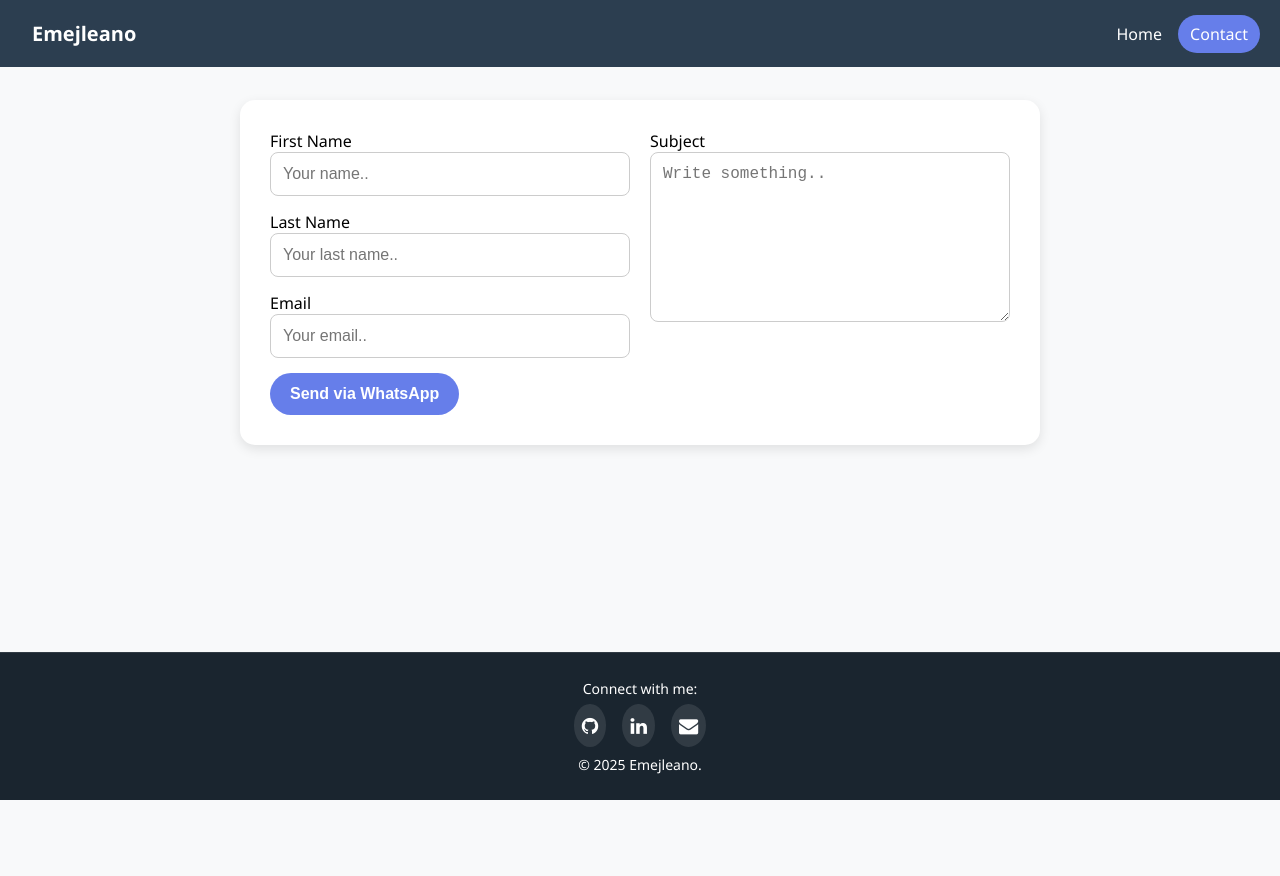
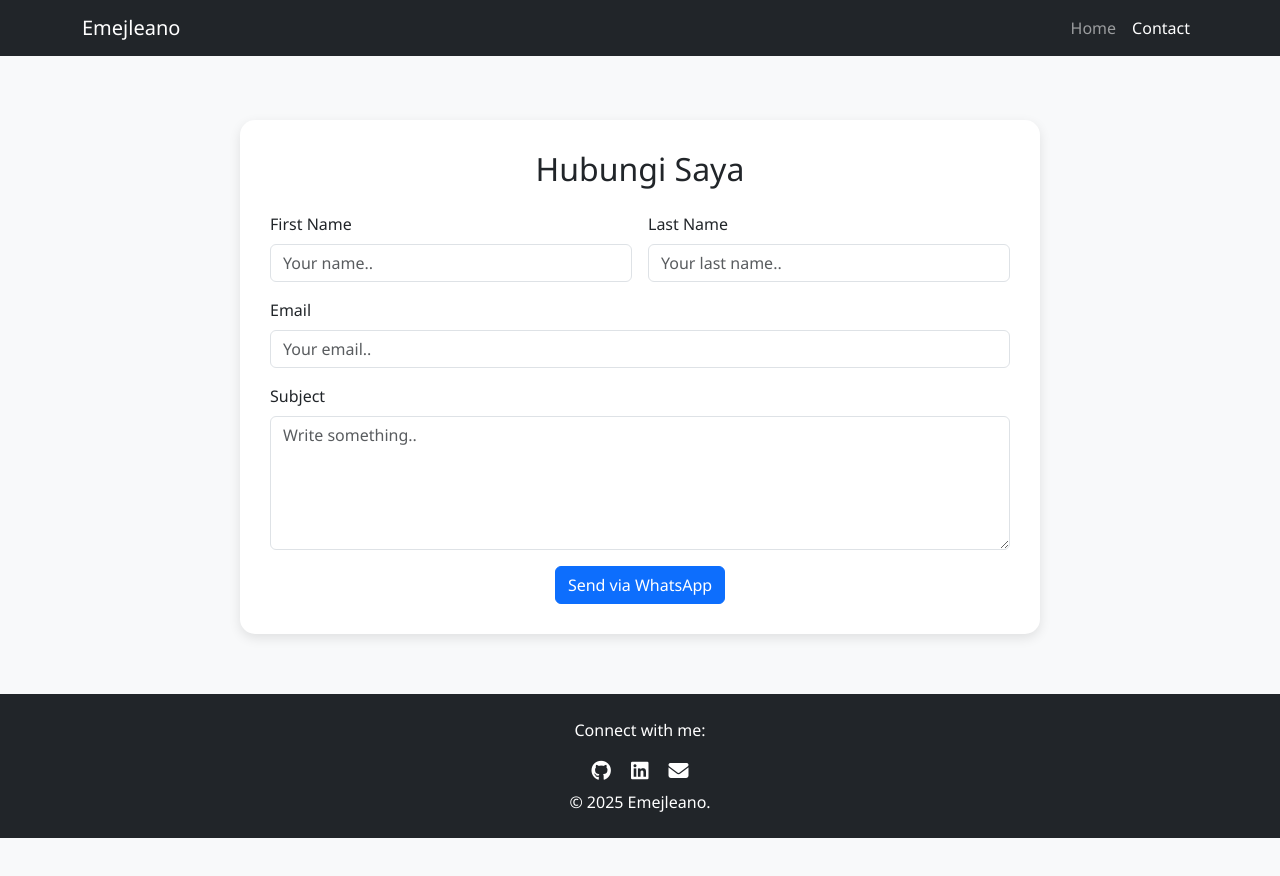
Before and after one commit to emejleano/porto, a plain HTML site: page contact.html in a window 1280 px wide. After the commit the page ends 838 px from the top, so only its background shows below. Drawn offline with nearby package versions, Linux system fonts and the light colour scheme.

Commit message:
perbaikan nav

```diff
--- a/contact.html
+++ b/contact.html
@@ -1,62 +1,76 @@
 <!DOCTYPE html>
-<html lang="en">
+<html lang="id">
 <head>
   <meta charset="UTF-8" />
-  <meta name="viewport" content="width=device-width, initial-scale=1.0" />
-  <title>Contact Me</title>
+  <meta name="viewport" content="width=device-width, initial-scale=1.0"/>
+  <title>Kontak Emejleano</title>
+  <!-- Bootstrap CSS -->
+  <link href="https://cdn.jsdelivr.net/npm/bootstrap@5.3.0/dist/css/bootstrap.min.css" rel="stylesheet">
+  <!-- Font Awesome -->
+  <link href="https://cdnjs.cloudflare.com/ajax/libs/font-awesome/6.4.0/css/all.min.css" rel="stylesheet">
+  <!-- Custom CSS -->
   <link rel="stylesheet" href="css/contact.css" />
-  <link rel="stylesheet" href="https://maxcdn.bootstrapcdn.com/font-awesome/4.5.0/css/font-awesome.min.css" />
 </head>
 <body>
 
-  <div id="navbar">
-    <a href="index.html" id="logo">
-      Emejleano
-    </a>
-    <div id="navbar-right">
-      <a href="index.html">Home</a>
-      <a class="active" href="contact.html">Contact</a>
+  <!-- Navbar -->
+  <nav class="navbar navbar-expand-lg navbar-dark bg-dark fixed-top">
+    <div class="container">
+      <a class="navbar-brand d-flex align-items-center" href="index.html">Emejleano</a>
+      <button class="navbar-toggler" type="button" data-bs-toggle="collapse" data-bs-target="#navbarNav">
+        <span class="navbar-toggler-icon"></span>
+      </button>
+      <div class="collapse navbar-collapse" id="navbarNav">
+        <ul class="navbar-nav ms-auto">
+          <li class="nav-item"><a class="nav-link" href="index.html">Home</a></li>
+          <li class="nav-item"><a class="nav-link active" href="contact.html">Contact</a></li>
+        </ul>
+      </div>
     </div>
-  </div>
+  </nav>
 
-  <main>
-    <div class="container">
-      <form onsubmit="sendMessage(event)">
-        <div class="row">
-          <div class="column">
-            <label for="fname">First Name</label>
-            <input type="text" id="fname" name="firstname" placeholder="Your name.." required />
-
-            <label for="lname">Last Name</label>
-            <input type="text" id="lname" name="lastname" placeholder="Your last name.." required />
-
-            <label for="email">Email</label>
-            <input type="email" id="email" name="email" placeholder="Your email.." required />
-          </div>
-
-          <div class="column">
-            <label for="subject">Subject</label>
-            <textarea id="subject" name="subject" placeholder="Write something.." required></textarea>
-          </div>
+  <!-- Main Content -->
+  <main class="container contact-form-container">
+    <h2 class="text-center mb-4">Hubungi Saya</h2>
+    <form onsubmit="sendMessage(event)">
+      <div class="row g-3">
+        <div class="col-md-6">
+          <label for="fname" class="form-label">First Name</label>
+          <input type="text" id="fname" name="firstname" class="form-control" placeholder="Your name.." required />
         </div>
-
-        <div class="row">
-          <input type="submit" value="Send via WhatsApp" />
+        <div class="col-md-6">
+          <label for="lname" class="form-label">Last Name</label>
+          <input type="text" id="lname" name="lastname" class="form-control" placeholder="Your last name.." required />
         </div>
-      </form>
-    </div>
+        <div class="col-12">
+          <label for="email" class="form-label">Email</label>
+          <input type="email" id="email" name="email" class="form-control" placeholder="Your email.." required />
+        </div>
+        <div class="col-12">
+          <label for="subject" class="form-label">Subject</label>
+          <textarea id="subject" name="subject" class="form-control" placeholder="Write something.." rows="5" required></textarea>
+        </div>
+        <div class="col-12 text-center">
+          <button type="submit" class="btn btn-primary">Send via WhatsApp</button>
+        </div>
+      </div>
+    </form>
   </main>
 
-  <footer>
+  <!-- Footer -->
+  <footer class="bg-dark text-white text-center py-4 mt-5">
     <p>Connect with me:</p>
-    <div class="social-icons">
-      <a href="https://github.com/emejleano" target="_blank"><i class="fa fa-github"></i></a>
-      <a href="https://www.linkedin.com/in/emejleano/" target="_blank"><i class="fa fa-linkedin"></i></a>
-      <a href="mailto:lanonggepo@gmail.com"><i class="fa fa-envelope"></i></a>
+    <div class="social-icons mb-2">
+      <a href="https://github.com/emejleano" target="_blank" class="text-white me-3"><i class="fab fa-github fa-lg"></i></a>
+      <a href="https://www.linkedin.com/in/emejleano/" target="_blank" class="text-white me-3"><i class="fab fa-linkedin fa-lg"></i></a>
+      <a href="mailto:lanonggepo@gmail.com" class="text-white"><i class="fas fa-envelope fa-lg"></i></a>
     </div>
-    <p>&copy; 2025 Emejleano.</p>
+    <p class="mb-0">&copy; 2025 Emejleano.</p>
   </footer>
 
+  <!-- Bootstrap JS -->
+  <script src="https://cdn.jsdelivr.net/npm/bootstrap@5.3.0/dist/js/bootstrap.bundle.min.js"></script>
+  <!-- Custom JS -->
   <script>
     function sendMessage(event) {
       event.preventDefault();
@@ -70,6 +84,5 @@
       window.open(whatsappUrl, "_blank");
     }
   </script>
-
 </body>
 </html>
--- a/css/contact.css
+++ b/css/contact.css
@@ -1,190 +1,26 @@
-/* Reset */
-* {
-  margin: 0;
-  padding: 0;
-  box-sizing: border-box;
+/* Global Styling */
+body {
+  background-color: #f8f9fa;
+  font-family: 'Segoe UI', Tahoma, Geneva, Verdana, sans-serif;
+  padding-top: 80px; /* for fixed navbar */
 }
 
-/* Font and Background */
-html, body {
-  height: 100%;
-  font-family: 'Segoe UI', Tahoma, Geneva, Verdana, sans-serif;
-  background-color: #f8f9fa;
-  scroll-behavior: smooth;
-}
-
-/* Navbar - samakan dengan style.css */
-#navbar {
-  background-color: #2c3e50;
-  padding: 12px 20px;
-  position: fixed;
-  top: 0;
-  width: 100%;
-  z-index: 100;
-  display: flex;
-  align-items: center;
-  justify-content: space-between;
-}
-
-#navbar a {
-  color: white;
-  text-decoration: none;
-  font-size: 16px;
-  padding: 8px 12px;
-  border-radius: 25px;
-  transition: all 0.3s ease;
-  font-weight: 500;
-}
-
-#navbar a:hover {
-  background-color: rgba(255, 255, 255, 0.15);
-}
-
-#navbar a.active {
-  background-color: #667eea;
-  color: white;
-}
-
-#navbar #logo {
-  font-size: 20px;
-  font-weight: 600;
-}
-
-/* Navbar responsive */
-@media screen and (max-width: 580px) {
-  #navbar {
-    flex-direction: column;
-    align-items: flex-start;
-  }
-  #navbar-right {
-    display: flex;
-    flex-direction: column;
-    width: 100%;
-  }
-  #navbar a {
-    width: 100%;
-  }
-}
-
-/* Main Container */
-.container {
+.contact-form-container {
   max-width: 800px;
-  margin: 100px auto 100px auto;
+  margin-top: 40px;
+  margin-bottom: 60px;
   background-color: #fff;
   padding: 30px;
   border-radius: 15px;
   box-shadow: 0 4px 12px rgba(0, 0, 0, 0.1);
-  animation: fadeInUp 0.6s ease-out;
 }
 
-/* Form */
-.row {
-  display: flex;
-  flex-wrap: wrap;
-  gap: 20px;
-}
-
-.column {
-  flex: 1;
-  min-width: 250px;
-}
-
-input[type=text],
-input[type=email],
-textarea {
-  width: 100%;
-  padding: 12px;
-  margin-bottom: 15px;
-  border: 1px solid #ccc;
-  border-radius: 8px;
-  resize: vertical;
-  font-size: 1rem;
-}
-
-textarea {
-  height: 170px;
-}
-
-input[type=submit] {
-  background-color: #667eea;
+/* Footer Social Icons */
+.social-icons a {
   color: white;
-  padding: 12px 20px;
-  border: none;
-  border-radius: 25px;
-  cursor: pointer;
-  font-weight: 600;
-  font-size: 1rem;
-  transition: background-color 0.3s ease;
-}
-
-input[type=submit]:hover {
-  background-color: #764ba2;
-}
-
-/* Footer - samakan dengan style.css */
-footer {
-  background: #1a252f;
-  color: white;
-  text-align: center;
-  padding: 1.25rem 0;
-  position: fixed;
-  bottom: 0;
-  width: 100%;
-  border-top: 1px solid rgba(255,255,255,0.1);
-}
-
-footer p {
-  font-size: 14px;
-  margin: 6px 0;
-}
-
-.social-icons {
-  margin-bottom: 0.5rem;
-}
-
-.social-icons a {
-  display: inline-block;
-  margin: 0 6px;
-  padding: 0.5rem;
-  background: rgba(255,255,255,0.1);
-  border-radius: 50%;
-  color: white;
-  font-size: 1.2rem;
-  transition: all 0.3s ease;
-  text-decoration: none;
+  transition: color 0.3s ease;
 }
 
 .social-icons a:hover {
-  background: rgba(255,255,255,0.2);
-  transform: translateY(-2px);
+  color: #0d6efd;
 }
-
-/* Animations */
-@keyframes fadeInUp {
-  from {
-    opacity: 0;
-    transform: translateY(30px);
-  }
-  to {
-    opacity: 1;
-    transform: translateY(0);
-  }
-}
-
-/* Custom scrollbar */
-::-webkit-scrollbar {
-  width: 8px;
-}
-
-::-webkit-scrollbar-track {
-  background: #f1f1f1;
-}
-
-::-webkit-scrollbar-thumb {
-  background: linear-gradient(135deg, #667eea 0%, #764ba2 100%);
-  border-radius: 4px;
-}
-
-::-webkit-scrollbar-thumb:hover {
-  background: linear-gradient(135deg, #764ba2 0%, #667eea 100%);
-}
```
